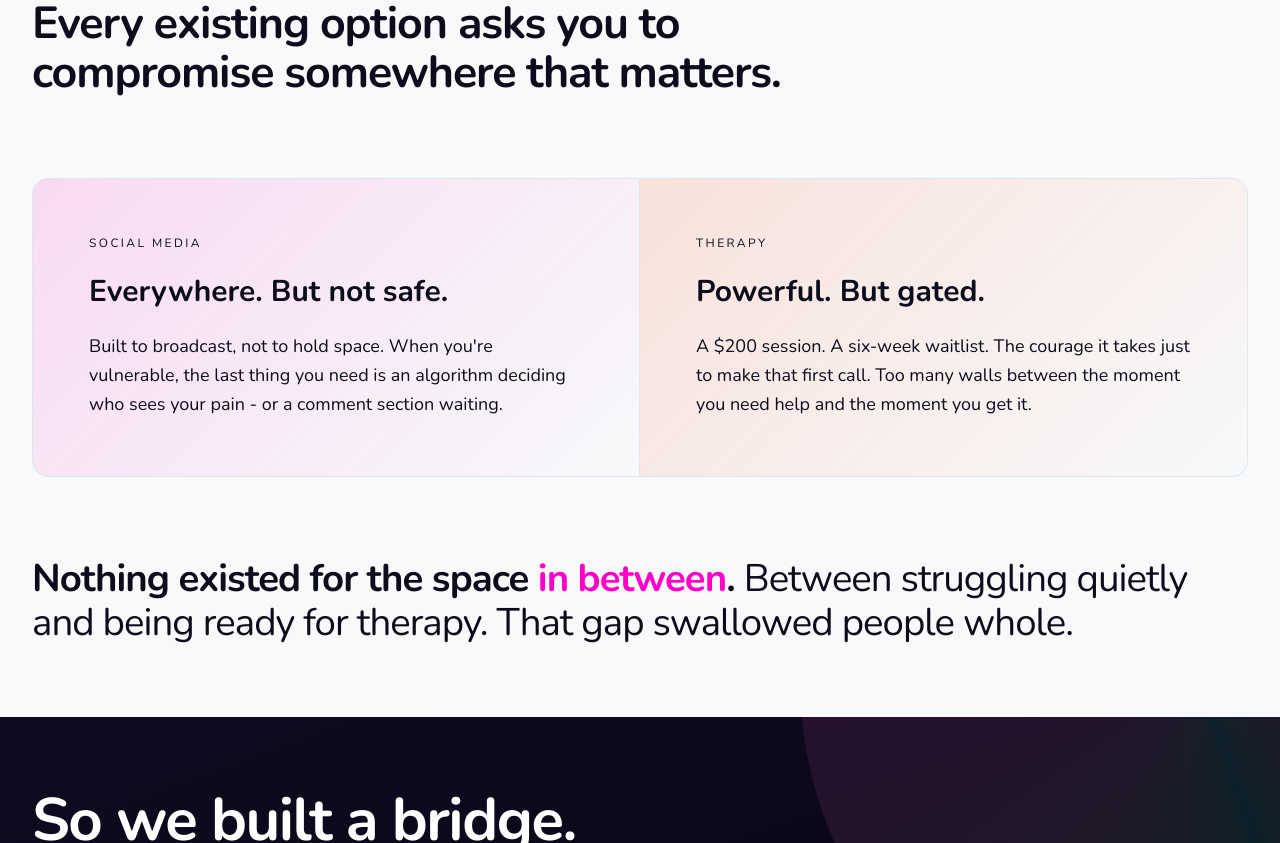
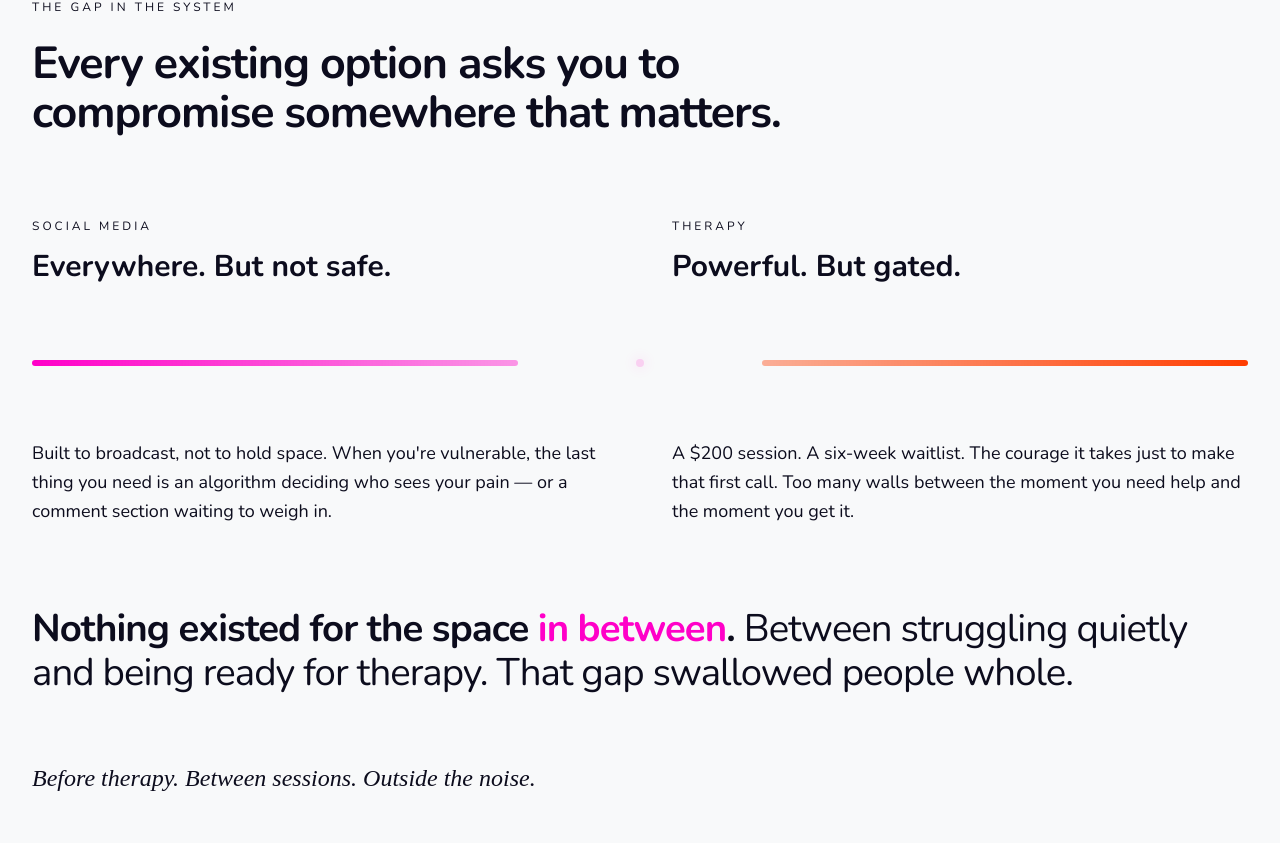
Before and after one commit to xolace-official/xolaceinc_official, a Next.js app: page /about/our-story in a window 1280 px wide. Shown: the part 2837-3680 px from the top of the page. Built offline with nearby package versions, Linux system fonts and the light colour scheme.

Commit message:
Update exsiting-platforms-gap.tsx

```diff
--- a/src/features/about/our-story/exsiting-platforms-gap.tsx
+++ b/src/features/about/our-story/exsiting-platforms-gap.tsx
@@ -4,60 +4,137 @@ import { useRef } from "react";
 import { motion, useInView } from "motion/react";
 import { Reveal } from "./reveal";
 
-const cards = [
-  {
-    label: "Social media",
-    verdict: "Everywhere. But not safe.",
-    body: "Built to broadcast, not to hold space. When you're vulnerable, the last thing you need is an algorithm deciding who sees your pain - or a comment section waiting.",
-    destructiveVar: "--primary",
-  },
-  {
-    label: "Therapy",
-    verdict: "Powerful. But gated.",
-    body: "A $200 session. A six-week waitlist. The courage it takes just to make that first call. Too many walls between the moment you need help and the moment you get it.",
-    destructiveVar: "--destructive",
-  },
-];
+const ease = [0.16, 1, 0.3, 1] as const;
 
 export function ExistingPlatformsGap() {
+  const barRef = useRef(null);
+  const barInView = useInView(barRef, { once: true, margin: "-60px" });
+
   return (
     <section className="bg-background section">
       <div className="max-w-7xl mx-auto">
+        {/* Section eyebrow + Editorial opening */}
         <Reveal>
+          <p className="mb-6 text-xs uppercase tracking-[0.25em] text-muted-foreground">
+            The Gap In The System
+          </p>
           <p className="text-[clamp(1.8rem,3.5vw,3.2rem)] font-bold tracking-tight leading-[1.1] max-w-3xl mb-20">
             Every existing option asks you to compromise somewhere that matters.
           </p>
         </Reveal>
 
-        <div className="grid grid-cols-1 md:grid-cols-2 gap-0 border border-border rounded-2xl overflow-hidden">
-          {cards.map((item, i) => {
-            const ref = useRef(null);
-            const inView = useInView(ref, { once: true, margin: "-60px" });
-            return (
-              <motion.div
-                key={item.label}
-                ref={ref}
-                initial={{ opacity: 0, y: 20 }}
-                animate={inView ? { opacity: 1, y: 0 } : {}}
-                transition={{ duration: 0.7, delay: i * 0.12 }}
-                className={`relative p-10 md:p-14 ${i === 0 ? "border-b md:border-b-0 md:border-r border-border" : ""}`}
-                style={{
-                  background: `linear-gradient(135deg, color-mix(in oklch, var(${item.destructiveVar}) 12%, transparent), transparent)`,
-                }}
-              >
-                <p className="text-xs uppercase tracking-[0.2em] text-muted-foreground mb-5">{item.label}</p>
-                <h3 className="text-2xl md:text-3xl font-bold mb-5 leading-snug">{item.verdict}</h3>
-                <p className="text-base md:text-lg text-muted-foreground font-light leading-relaxed">{item.body}</p>
-              </motion.div>
-            );
-          })}
+        {/* Labels + Verdicts */}
+        <div className="grid grid-cols-1 md:grid-cols-2 gap-8 md:gap-16">
+          <Reveal delay={0.1}>
+            <div>
+              <p className="text-xs uppercase tracking-[0.25em] text-muted-foreground mb-3">
+                Social Media
+              </p>
+              <h3 className="text-2xl md:text-3xl font-bold leading-snug">
+                Everywhere. But not safe.
+              </h3>
+            </div>
+          </Reveal>
+          <Reveal delay={0.2}>
+            <div>
+              <p className="text-xs uppercase tracking-[0.25em] text-muted-foreground mb-3">
+                Therapy
+              </p>
+              <h3 className="text-2xl md:text-3xl font-bold leading-snug">
+                Powerful. But gated.
+              </h3>
+            </div>
+          </Reveal>
         </div>
 
+        {/* The Spectrum Bar */}
+        <div ref={barRef} className="relative my-12 md:my-16">
+          <div className="flex items-center h-6">
+            {/* Left segment — primary */}
+            <motion.div
+              initial={{ scaleX: 0 }}
+              animate={barInView ? { scaleX: 1 } : {}}
+              transition={{ duration: 0.8, delay: 0.3, ease }}
+              className="h-1.5 rounded-full flex-[4] origin-left"
+              style={{
+                background:
+                  "linear-gradient(90deg, var(--primary), color-mix(in oklch, var(--primary) 40%, transparent))",
+              }}
+            />
+
+            {/* Center gap with glow */}
+            <div className="flex-[2] flex items-center justify-center relative">
+              <motion.div
+                initial={{ opacity: 0 }}
+                animate={
+                  barInView
+                    ? { opacity: [0.15, 0.5, 0.15] }
+                    : { opacity: 0 }
+                }
+                transition={{
+                  duration: 3,
+                  repeat: Number.POSITIVE_INFINITY,
+                  ease: "easeInOut",
+                  delay: 1.0,
+                }}
+                className="w-2 h-2 rounded-full"
+                style={{
+                  background: "var(--primary)",
+                  boxShadow:
+                    "0 0 12px 4px color-mix(in oklch, var(--primary) 30%, transparent)",
+                }}
+              />
+            </div>
+
+            {/* Right segment — destructive */}
+            <motion.div
+              initial={{ scaleX: 0 }}
+              animate={barInView ? { scaleX: 1 } : {}}
+              transition={{ duration: 0.8, delay: 0.4, ease }}
+              className="h-1.5 rounded-full flex-[4] origin-right"
+              style={{
+                background:
+                  "linear-gradient(270deg, var(--destructive), color-mix(in oklch, var(--destructive) 40%, transparent))",
+              }}
+            />
+          </div>
+        </div>
+
+        {/* Body text */}
+        <div className="grid grid-cols-1 md:grid-cols-2 gap-8 md:gap-16">
+          <Reveal delay={0.15}>
+            <p className="text-base md:text-lg text-muted-foreground font-light leading-relaxed">
+              Built to broadcast, not to hold space. When you&apos;re
+              vulnerable, the last thing you need is an algorithm deciding who
+              sees your pain &mdash; or a comment section waiting to weigh in.
+            </p>
+          </Reveal>
+          <Reveal delay={0.25}>
+            <p className="text-base md:text-lg text-muted-foreground font-light leading-relaxed">
+              A $200 session. A six-week waitlist. The courage it takes just to
+              make that first call. Too many walls between the moment you need
+              help and the moment you get it.
+            </p>
+          </Reveal>
+        </div>
+
+        {/* "In between" statement */}
         <Reveal delay={0.2} className="mt-20">
           <p className="text-[clamp(1.6rem,3vw,2.8rem)] font-bold tracking-tight leading-[1.15]">
             Nothing existed for the space{" "}
             <span className="text-primary">in between</span>.
-            <span className="text-muted-foreground font-light"> Between struggling quietly and being ready for therapy. That gap swallowed people whole.</span>
+            <span className="text-muted-foreground font-light">
+              {" "}
+              Between struggling quietly and being ready for therapy. That gap
+              swallowed people whole.
+            </span>
+          </p>
+        </Reveal>
+
+        {/* Closing serif anchor */}
+        <Reveal delay={0.35} className="mt-16">
+          <p className="text-xl md:text-2xl font-serif italic text-muted-foreground leading-relaxed">
+            Before therapy. Between sessions. Outside the noise.
           </p>
         </Reveal>
       </div>
```
